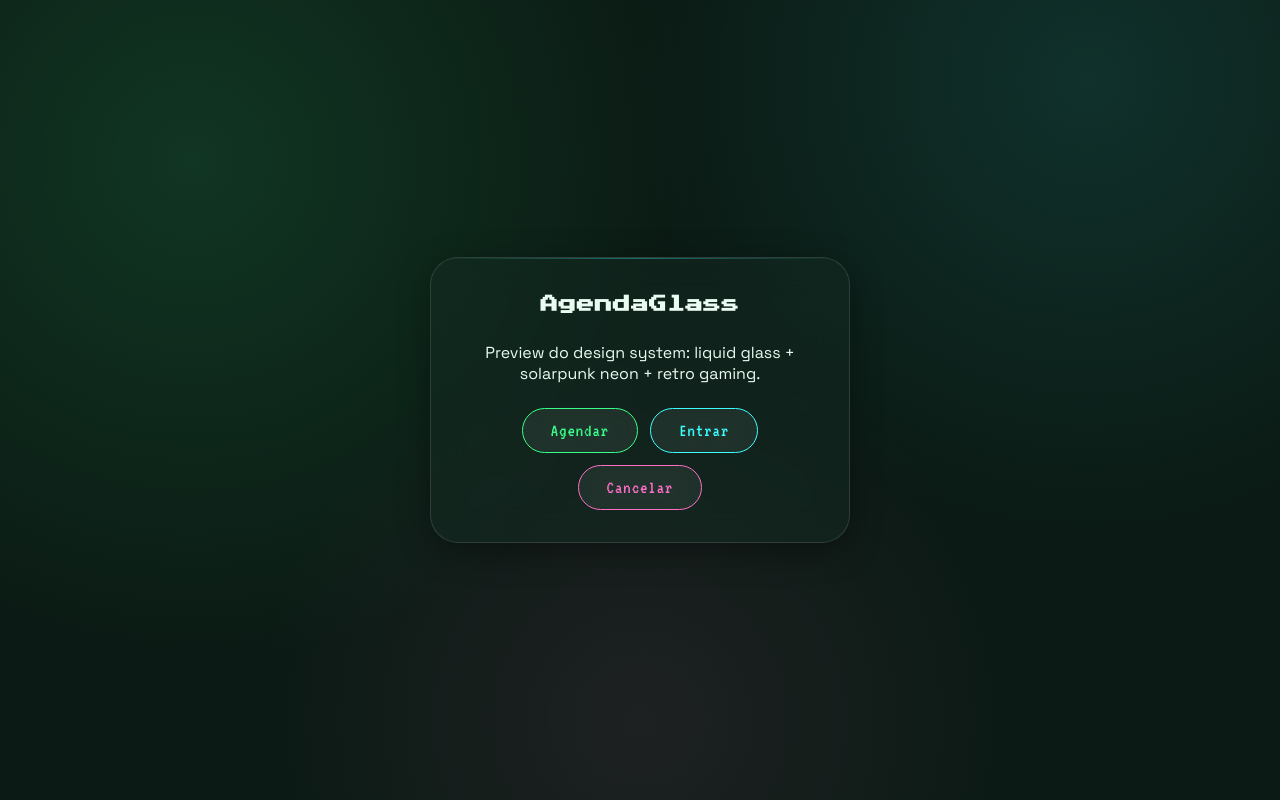
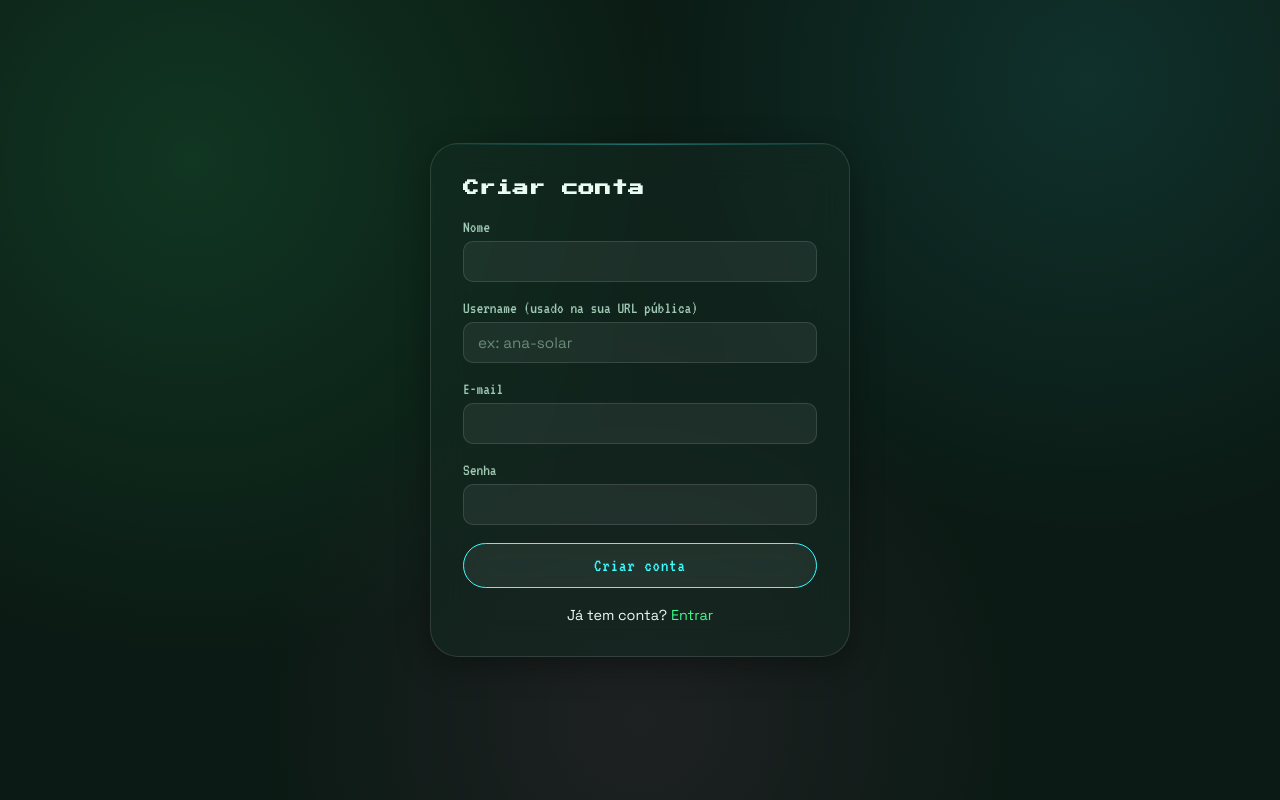
Before and after one commit to PatricAugusto/SaaS-Solarpunk-de-agendamento, a React (Vite) app in the folder client/: page /register in a window 1280 px wide. Built offline with nearby package versions, Linux system fonts and the light colour scheme; no server answers.

Commit message:
feat(client): autenticacao (login/registro), contexto de auth e roteamento protegido

```diff
--- a/client/src/App.jsx
+++ b/client/src/App.jsx
@@ -1,21 +1,29 @@
-import { GlassPanel } from './components/GlassPanel';
-import { NeonButton } from './components/NeonButton';
+import { Routes, Route, Navigate } from 'react-router-dom';
+import { AuthProvider } from './context/AuthContext';
+import { ProtectedRoute } from './components/ProtectedRoute';
+import { LoginPage } from './pages/LoginPage';
+import { RegisterPage } from './pages/RegisterPage';
+import { DashboardPage } from './pages/DashboardPage';
+import { PublicBookingPage } from './pages/PublicBookingPage';
 
 function App() {
   return (
-    <div style={{ display: 'grid', placeItems: 'center', minHeight: '100vh', padding: 24 }}>
-      <GlassPanel style={{ maxWidth: 420, textAlign: 'center', display: 'grid', gap: 24 }}>
-        <h1 className="font-display" style={{ fontSize: '1.1rem' }}>AgendaGlass</h1>
-        <p style={{ color: 'inherit' }}>
-          Preview do design system: liquid glass + solarpunk neon + retro gaming.
-        </p>
-        <div style={{ display: 'flex', gap: 12, justifyContent: 'center', flexWrap: 'wrap' }}>
-          <NeonButton $variant="green">Agendar</NeonButton>
-          <NeonButton $variant="cyan">Entrar</NeonButton>
-          <NeonButton $variant="magenta">Cancelar</NeonButton>
-        </div>
-      </GlassPanel>
-    </div>
+    <AuthProvider>
+      <Routes>
+        <Route path="/login" element={<LoginPage />} />
+        <Route path="/register" element={<RegisterPage />} />
+        <Route
+          path="/dashboard"
+          element={
+            <ProtectedRoute>
+              <DashboardPage />
+            </ProtectedRoute>
+          }
+        />
+        <Route path="/:username/:slug" element={<PublicBookingPage />} />
+        <Route path="/" element={<Navigate to="/login" replace />} />
+      </Routes>
+    </AuthProvider>
   );
 }
 
--- /dev/null
+++ b/client/src/components/FormField.jsx
@@ -0,0 +1,39 @@
+import styled from 'styled-components';
+
+export const FormGroup = styled.div`
+  display: grid;
+  gap: 6px;
+  text-align: left;
+`;
+
+export const Label = styled.label`
+  font-family: ${({ theme }) => theme.fonts.mono};
+  font-size: 1.05rem;
+  color: ${({ theme }) => theme.colors.textSecondary};
+`;
+
+export const Input = styled.input`
+  background: ${({ theme }) => theme.colors.surfaceLight};
+  border: 1.5px solid ${({ theme }) => theme.colors.glassBorder};
+  border-radius: ${({ theme }) => theme.radii.sm};
+  padding: 10px 14px;
+  color: ${({ theme }) => theme.colors.textPrimary};
+  font-family: ${({ theme }) => theme.fonts.body};
+  font-size: 0.95rem;
+  outline: none;
+  transition: border-color 0.2s ease, box-shadow 0.2s ease;
+
+  &:focus {
+    border-color: ${({ theme }) => theme.colors.neonCyan};
+    box-shadow: 0 0 12px rgba(61, 253, 255, 0.25);
+  }
+
+  &::placeholder {
+    color: ${({ theme }) => theme.colors.textMuted};
+  }
+`;
+
+export const ErrorText = styled.span`
+  color: ${({ theme }) => theme.colors.danger};
+  font-size: 0.85rem;
+`;
--- /dev/null
+++ b/client/src/components/ProtectedRoute.jsx
@@ -0,0 +1,11 @@
+import { Navigate } from 'react-router-dom';
+import { useAuth } from '../context/AuthContext';
+
+export function ProtectedRoute({ children }) {
+  const { user, loading } = useAuth();
+
+  if (loading) return null; // poderia ser um loader temático aqui
+  if (!user) return <Navigate to="/login" replace />;
+
+  return children;
+}
--- /dev/null
+++ b/client/src/context/AuthContext.jsx
@@ -0,0 +1,51 @@
+import { createContext, useContext, useState, useEffect } from 'react';
+import api from '../services/api';
+
+const AuthContext = createContext(null);
+
+export function AuthProvider({ children }) {
+  const [user, setUser] = useState(null);
+  const [loading, setLoading] = useState(true);
+
+  useEffect(() => {
+    const token = localStorage.getItem('agendaglass_token');
+    if (!token) {
+      setLoading(false);
+      return;
+    }
+
+    api.get('/auth/me')
+      .then(({ data }) => setUser(data.user))
+      .catch(() => localStorage.removeItem('agendaglass_token'))
+      .finally(() => setLoading(false));
+  }, []);
+
+  async function login(email, password) {
+    const { data } = await api.post('/auth/login', { email, password });
+    localStorage.setItem('agendaglass_token', data.token);
+    setUser(data.user);
+    return data.user;
+  }
+
+  async function register(payload) {
+    const { data } = await api.post('/auth/register', payload);
+    localStorage.setItem('agendaglass_token', data.token);
+    setUser(data.user);
+    return data.user;
+  }
+
+  function logout() {
+    localStorage.removeItem('agendaglass_token');
+    setUser(null);
+  }
+
+  return (
+    <AuthContext.Provider value={{ user, loading, login, register, logout }}>
+      {children}
+    </AuthContext.Provider>
+  );
+}
+
+export function useAuth() {
+  return useContext(AuthContext);
+}
--- /dev/null
+++ b/client/src/pages/LoginPage.jsx
@@ -0,0 +1,63 @@
+import { useState } from 'react';
+import { Link, useNavigate } from 'react-router-dom';
+import { GlassPanel } from '../components/GlassPanel';
+import { NeonButton } from '../components/NeonButton';
+import { FormGroup, Label, Input, ErrorText } from '../components/FormField';
+import { useAuth } from '../context/AuthContext';
+
+export function LoginPage() {
+  const { login } = useAuth();
+  const navigate = useNavigate();
+  const [form, setForm] = useState({ email: '', password: '' });
+  const [error, setError] = useState('');
+  const [submitting, setSubmitting] = useState(false);
+
+  function handleChange(e) {
+    setForm({ ...form, [e.target.name]: e.target.value });
+  }
+
+  async function handleSubmit(e) {
+    e.preventDefault();
+    setError('');
+    setSubmitting(true);
+    try {
+      await login(form.email, form.password);
+      navigate('/dashboard');
+    } catch (err) {
+      setError(err.response?.data?.error || 'Erro ao fazer login');
+    } finally {
+      setSubmitting(false);
+    }
+  }
+
+  return (
+    <div style={{ display: 'grid', placeItems: 'center', minHeight: '100vh', padding: 24 }}>
+      <GlassPanel style={{ width: '100%', maxWidth: 400 }}>
+        <form onSubmit={handleSubmit} style={{ display: 'grid', gap: 20 }}>
+          <h1 className="font-display" style={{ fontSize: '1rem' }}>Entrar</h1>
+
+          <FormGroup>
+            <Label>E-mail</Label>
+            <Input type="email" name="email" value={form.email} onChange={handleChange} required />
+          </FormGroup>
+
+          <FormGroup>
+            <Label>Senha</Label>
+            <Input type="password" name="password" value={form.password} onChange={handleChange} required />
+          </FormGroup>
+
+          {error && <ErrorText>{error}</ErrorText>}
+
+          <NeonButton type="submit" $variant="green" disabled={submitting}>
+            {submitting ? 'Entrando...' : 'Entrar'}
+          </NeonButton>
+
+          <p style={{ fontSize: '0.9rem', color: 'inherit', textAlign: 'center' }}>
+            Não tem conta?{' '}
+            <Link to="/register" style={{ color: '#3DFDFF' }}>Criar conta</Link>
+          </p>
+        </form>
+      </GlassPanel>
+    </div>
+  );
+}
--- /dev/null
+++ b/client/src/pages/RegisterPage.jsx
@@ -0,0 +1,72 @@
+import { useState } from 'react';
+import { Link, useNavigate } from 'react-router-dom';
+import { GlassPanel } from '../components/GlassPanel';
+import { NeonButton } from '../components/NeonButton';
+import { FormGroup, Label, Input, ErrorText } from '../components/FormField';
+import { useAuth } from '../context/AuthContext';
+
+export function RegisterPage() {
+  const { register } = useAuth();
+  const navigate = useNavigate();
+  const [form, setForm] = useState({ name: '', email: '', password: '', username: '' });
+  const [error, setError] = useState('');
+  const [submitting, setSubmitting] = useState(false);
+
+  function handleChange(e) {
+    setForm({ ...form, [e.target.name]: e.target.value });
+  }
+
+  async function handleSubmit(e) {
+    e.preventDefault();
+    setError('');
+    setSubmitting(true);
+    try {
+      await register(form);
+      navigate('/dashboard');
+    } catch (err) {
+      setError(err.response?.data?.error || 'Erro ao criar conta');
+    } finally {
+      setSubmitting(false);
+    }
+  }
+
+  return (
+    <div style={{ display: 'grid', placeItems: 'center', minHeight: '100vh', padding: 24 }}>
+      <GlassPanel style={{ width: '100%', maxWidth: 420 }}>
+        <form onSubmit={handleSubmit} style={{ display: 'grid', gap: 18 }}>
+          <h1 className="font-display" style={{ fontSize: '1rem' }}>Criar conta</h1>
+
+          <FormGroup>
+            <Label>Nome</Label>
+            <Input name="name" value={form.name} onChange={handleChange} required />
+          </FormGroup>
+
+          <FormGroup>
+            <Label>Username (usado na sua URL pública)</Label>
+            <Input name="username" value={form.username} onChange={handleChange} placeholder="ex: ana-solar" required />
+          </FormGroup>
+
+          <FormGroup>
+            <Label>E-mail</Label>
+            <Input type="email" name="email" value={form.email} onChange={handleChange} required />
+          </FormGroup>
+
+          <FormGroup>
+            <Label>Senha</Label>
+            <Input type="password" name="password" value={form.password} onChange={handleChange} required />
+          </FormGroup>
+
+          {error && <ErrorText>{error}</ErrorText>}
+
+          <NeonButton type="submit" $variant="cyan" disabled={submitting}>
+            {submitting ? 'Criando...' : 'Criar conta'}
+          </NeonButton>
+
+          <p style={{ fontSize: '0.9rem', color: 'inherit', textAlign: 'center' }}>
+            Já tem conta? <Link to="/login" style={{ color: '#39FF88' }}>Entrar</Link>
+          </p>
+        </form>
+      </GlassPanel>
+    </div>
+  );
+}
```
